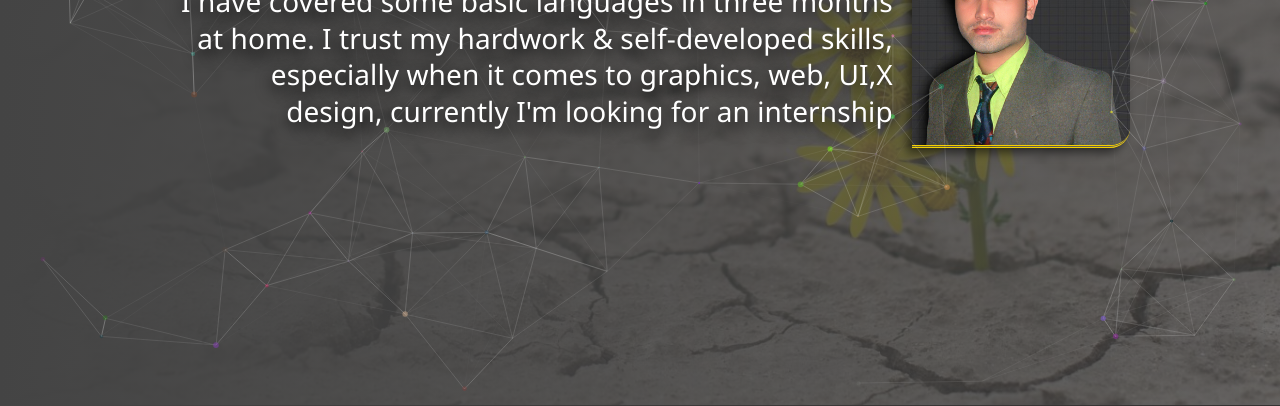
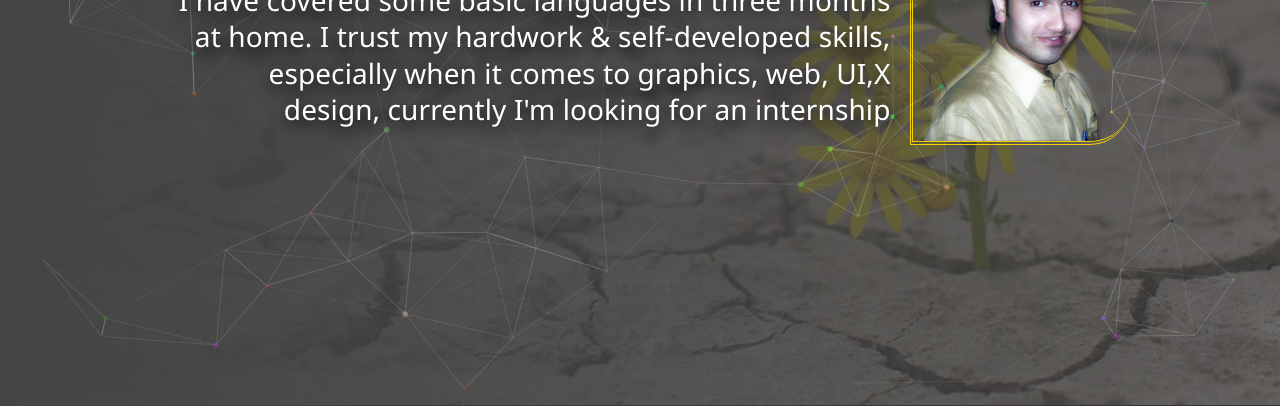
Before and after one commit to WebDevUniverse/portfoliox3, a website: page dist/pages/about.html in a window 1280 px wide. Shown: the part 394-800 px from the top of the page. Drawn offline with Linux system fonts and the light colour scheme.

Commit message:
changed my photo with smile one

```diff
--- a/dist/css/main.css
+++ b/dist/css/main.css
@@ -446,7 +446,7 @@
     justify-content: flex-start;
     align-items: baseline;
     overflow: hidden;
-    height: 100vh; }
+    padding-bottom: 6rem; }
     @media (max-width: 769px) {
       #skills .languages {
         text-align: center;
@@ -454,12 +454,6 @@
         flex-flow: column;
         justify-content: center;
         align-items: center; } }
-    @media (max-width: 869px) {
-      #skills .languages {
-        height: 160vh; } }
-    @media (max-width: 550px) {
-      #skills .languages {
-        height: 300vh; } }
     #skills .languages .progress-container {
       width: 100%;
       display: flex;
@@ -3021,20 +3015,17 @@
     #about-me .container .image {
       min-width: 20rem;
       max-width: 22rem;
-      border-top: 3px double #f5d000;
-      border-bottom: 3px double #f5d000;
-      border-radius: 2rem 0 2rem 0;
-      -ms-border-radius: 2rem 0 2rem 0;
-      -moz-border-radius: 2rem 0 2rem 0;
-      -webkit-border-radius: 2rem 0 2rem 0;
+      border-left: 3px double #f5d000;
+      border-bottom: 4px double #f5d000;
+      border-radius: 4rem 0 4rem 0;
+      -ms-border-radius: 4rem 0 4rem 0;
+      -moz-border-radius: 4rem 0 4rem 0;
+      -webkit-border-radius: 4rem 0 4rem 0;
       overflow: hidden;
       display: flex;
       flex-flow: row;
       justify-content: center;
-      align-items: center;
-      -webkit-box-shadow: -5px 5px 10px 0.1px rgba(0, 0, 0, 0.527);
-      -moz-box-shadow: -5px 5px 10px 0.1px rgba(0, 0, 0, 0.527);
-      box-shadow: -5px 5px 10px 0.1px rgba(0, 0, 0, 0.527); }
+      align-items: center; }
       @media (max-width: 900px) {
         #about-me .container .image {
           width: 18rem;
--- a/dist/pages/about.html
+++ b/dist/pages/about.html
@@ -9,6 +9,11 @@
 </head>
 <body>
     <header class="main-header">
+
+        <div class="download-cv">
+            <a href="dist/cv/CV-Nov-2018.docx">CV</a>
+        </div>
+
         <!-- --------------------------------------Menu Button -->
         <div class="menu-btn">
             <div class="btn-line"></div>
@@ -39,7 +44,7 @@
         <h2 class="sm-heading">Let me tell you something about me little</h2>
 
         <div class="container">
-            <div class="image"><img src="../imgs/myPic2.jpg" alt=""></div>
+            <div class="image"><img src="../imgs/myPic.png" alt=""></div>
             <div class="text-about-me">
                <h4>Hello Everyone!</h4>
                 <p> I have covered some basic languages in three months at home. I trust my hardwork & self-developed skills, especially when it comes to graphics, web, UI,X design, currently I'm looking for an internship
--- a/dist/scss/about-me.scss
+++ b/dist/scss/about-me.scss
@@ -49,12 +49,13 @@
             @include max-width(900px){ width: 18rem; min-width: 14rem;}
             @include max-width(640px){ width: 15rem; }
             @include max-width(480px){ width: 13rem; }
-            border-top: 3px double darken($secondary_color, 15%);
-            border-bottom: 3px double darken($secondary_color, 15%);
-            @include radius(2rem 0 2rem 0);
+            // border-top: 3px double darken($secondary_color, 15%);
+            border-left: 3px double darken($secondary_color, 15%);
+            border-bottom: 4px double darken($secondary_color, 15%);
+            @include radius(4rem 0 4rem 0);
             overflow: hidden;
             @include flex(row, center, center);
-            @include box-shadow(-5px 5px 10px .1px rgba(0, 0, 0, 0.527));
+            // @include box-shadow(-5px 5px 10px .1px rgba(0, 0, 0, 0.527));
 
             img {max-width: 100%;}
         }
```
Also changed, not shown: dist/pages/contact.html (+5 -0 lines), dist/pages/skills.html (+5 -0 lines), dist/scss/_skills.scss (+4 -3 lines).
